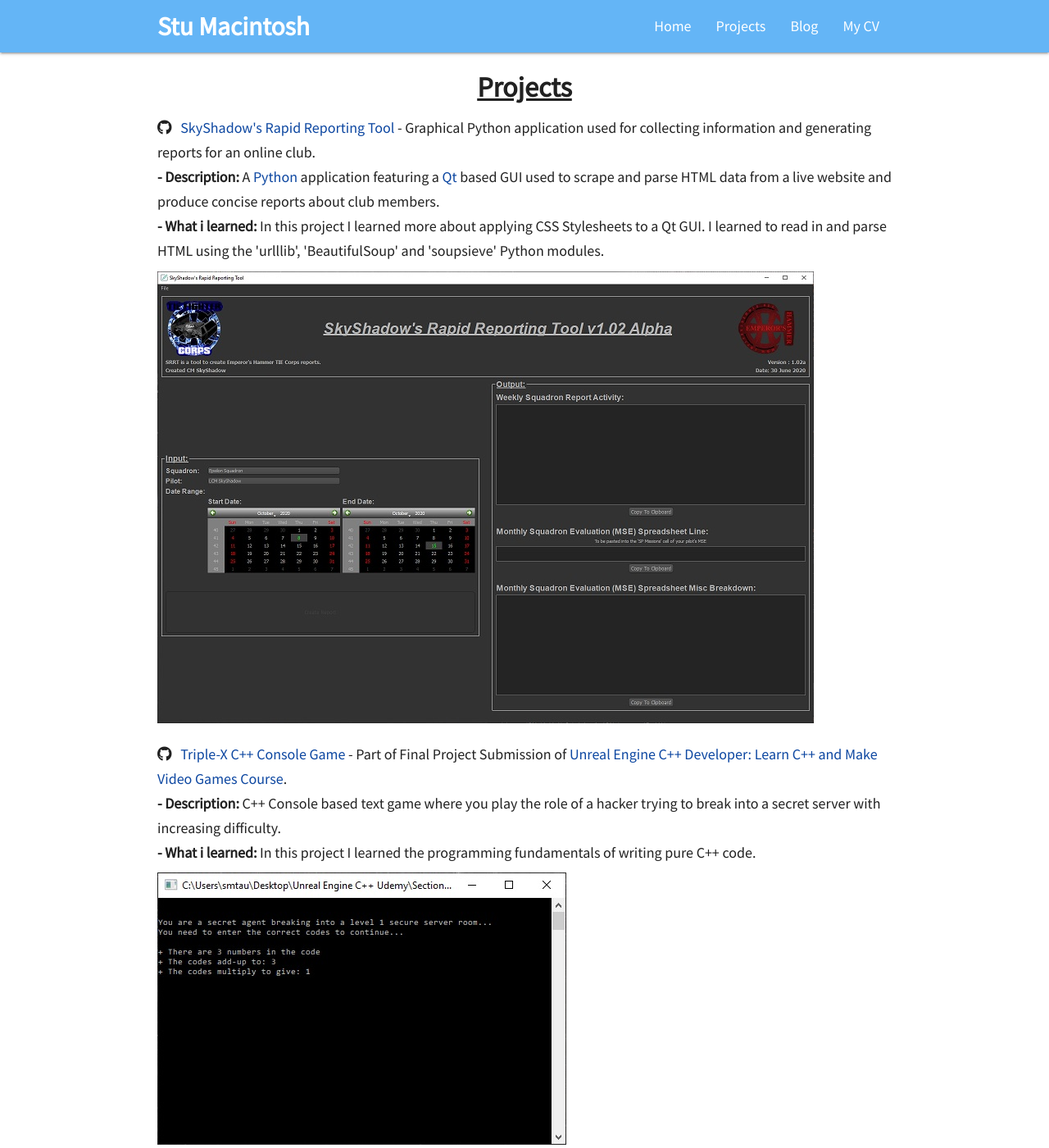
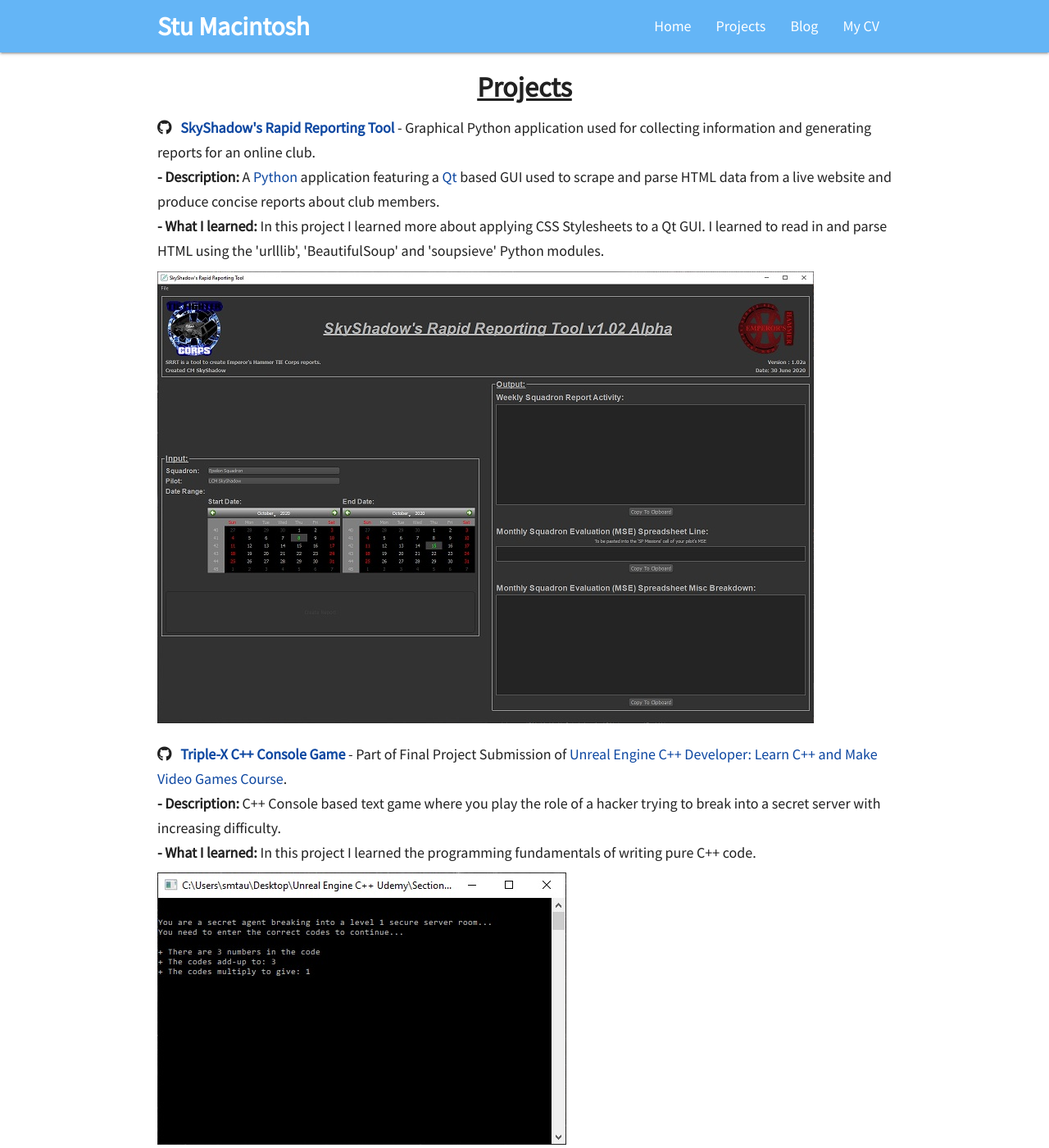
Before and after one commit to SmTaUcM/SmTaUcM.github.io, a Jekyll site: the page built from projects.html, in a window 1280 px wide and 1400 px high. Shown: the whole window at 82% size. Built offline with Jekyll 4.4.1, drawn with Linux system fonts in a browser that asks for light colours; nearby versions of some CDN libraries.

```diff
--- a/_includes/projects.html
+++ b/_includes/projects.html
@@ -9,14 +9,14 @@
 
         <h5>
           <i class="fab fa-github"></i>&nbsp;&nbsp;
-		  <strong><a href="https://github.com/SmTaUcM/SSRT">SkyShadow's Rapid Reporting Tool</a></strong>
+		  <strong><b><a href="https://github.com/SmTaUcM/SSRT">SkyShadow's Rapid Reporting Tool</a></b></strong>
 		  - Graphical Python application used for collecting information and generating reports for an online club.
           <BR>
 		  <b>- Description:</b> A <a href="https://www.python.org/">Python</a> application featuring a
 		  <a href="https://www.qt.io/">Qt</a> based GUI used to scrape and parse HTML data from a live website and produce concise reports
 		  about club members.
 		  <BR>
-		  <b>- What i learned:</b> In this project I learned more about applying CSS Stylesheets to a Qt GUI. I learned to read in and parse HTML
+		  <b>- What I learned:</b> In this project I learned more about applying CSS Stylesheets to a Qt GUI. I learned to read in and parse HTML
 		  using the 'urlllib', 'BeautifulSoup' and 'soupsieve' Python modules.
         </h5>
 		<div class="ssrt">
@@ -31,14 +31,14 @@
 
         <h5>
           <i class="fab fa-github"></i>&nbsp;&nbsp;
-		  <strong><a href="https://github.com/SmTaUcM/Triple-X">Triple-X C++ Console Game</a></strong>
+		  <strong><b><a href="https://github.com/SmTaUcM/Triple-X">Triple-X C++ Console Game</a></b></strong>
           - Part of Final Project Submission of <a href="https://www.udemy.com/course/unrealcourse/">
 		  Unreal Engine C++ Developer: Learn C++ and Make Video Games Course</a>.
 		  <BR>
 		  <b>- Description:</b> C++ Console based text game where you play the role of a hacker trying to break into a secret
 		  server with increasing difficulty.
 		  <BR>
-		  <b>- What i learned:</b> In this project I learned the programming fundamentals of writing pure C++ code.
+		  <b>- What I learned:</b> In this project I learned the programming fundamentals of writing pure C++ code.
         </h5>
 		<div class="triplex">
 			<img
@@ -52,7 +52,7 @@
 
         <h5>
           <i class="fab fa-youtube"></i>&nbsp;&nbsp;
-		  <strong><a href="https://youtu.be/X_Rw3wrpf8o">FPV Radio Controlled Plane</a></strong>
+		  <strong><b><a href="https://youtu.be/X_Rw3wrpf8o">FPV Radio Controlled Plane</a></b></strong>
           - Uses Raspberry Pi, 2.4GHz radio and 5GHz video telemetry to create and automated 'First-Person View' radio controlled aircraft.
         </h5>
 
```
